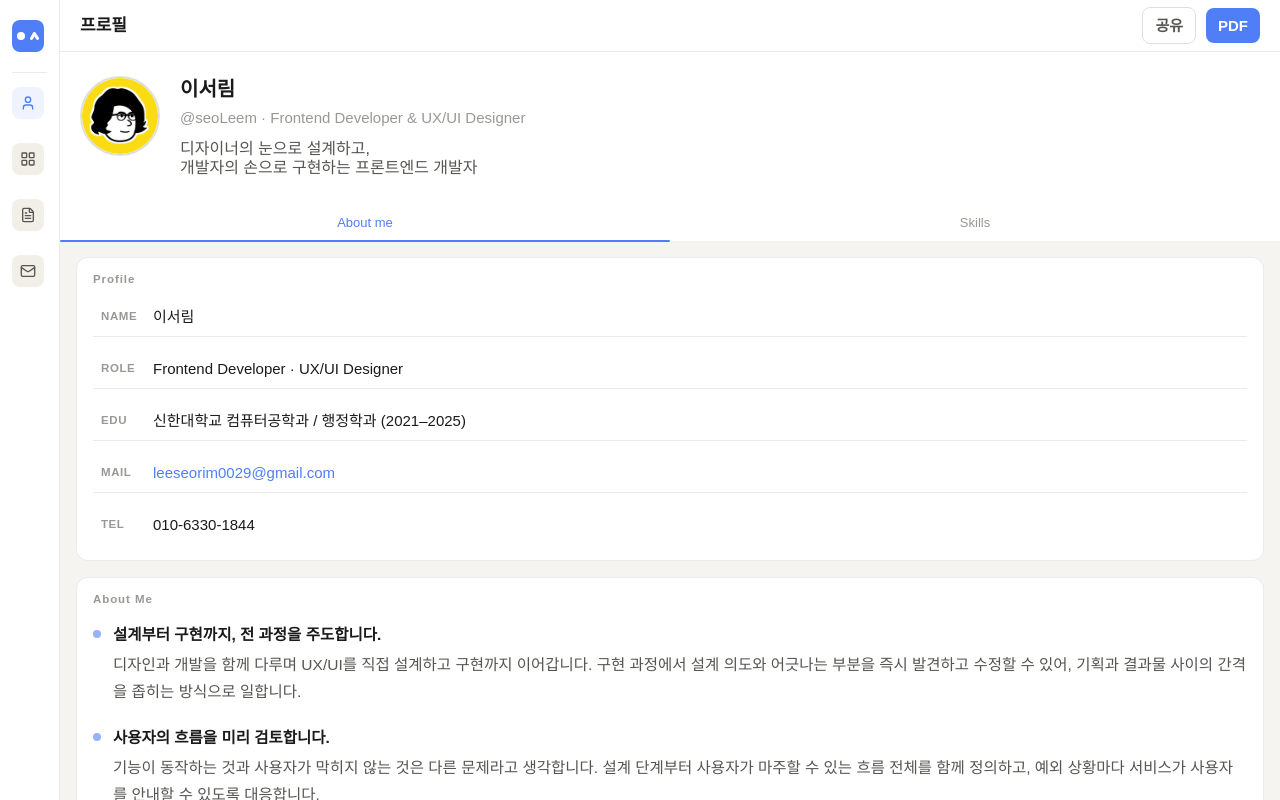
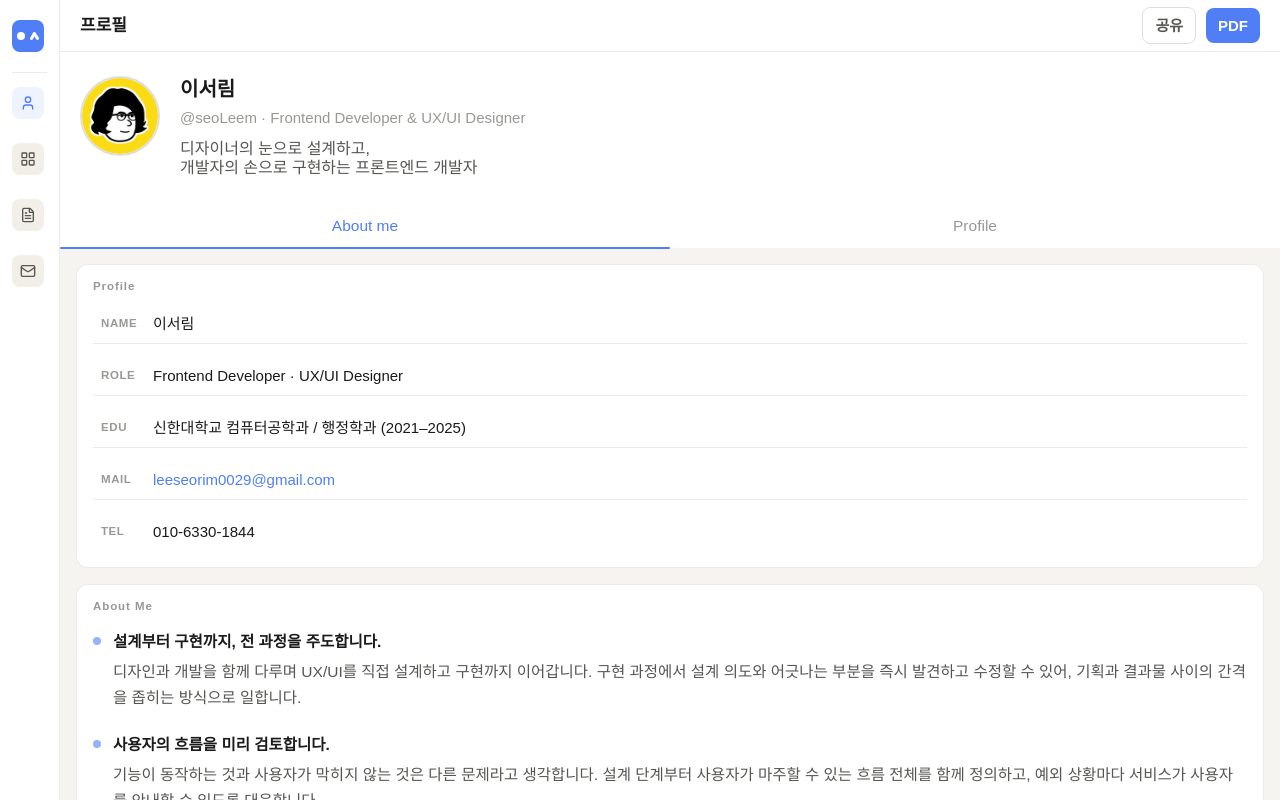
Before and after one commit to Leeseoleem/portfolio-leeseoleem, a React (Vite) app: page / in a window 1280 px wide. Built offline with nearby package versions, Linux system fonts and the light colour scheme; a web font is replaced by a local one.

Commit message:
fix: profile 페이지 구성 개편에 따른 탭 수정

```diff
--- a/src/components/profiles/ProfileInnerTabs.tsx
+++ b/src/components/profiles/ProfileInnerTabs.tsx
@@ -3,11 +3,11 @@ import { motion } from "framer-motion";
 import { useScroll } from "@/contexts/useScroll";
 
 import { AboutPanel } from "./AboutPanel";
-import { SkillsPanel } from "./SkillsPanel";
+import { ProfilePanel } from "./ProfilePanel";
 
 const TABS = [
   { id: "about", label: "About me" },
-  { id: "skills", label: "Skills" },
+  { id: "profile", label: "Profile" },
 ] as const;
 
 type TabId = (typeof TABS)[number]["id"];
@@ -31,7 +31,7 @@ export function ProfileInnerTabs() {
               onClick={() => setActiveTab(tab.id)}
               className={`
                 relative flex-1 pt-3 pb-2
-                text-role
+                text-feed
                 border-none bg-bg-card cursor-pointer
                 transition-colors duration-200
                 ${isActive ? "text-accent" : "text-ink3"}
@@ -64,7 +64,7 @@ export function ProfileInnerTabs() {
         transition={{ duration: 0.5, ease: [0.4, 0, 0.2, 1] }}
         className="flex-1 overflow-y-auto min-h-0"
       >
-        {activeTab === "about" ? <AboutPanel /> : <SkillsPanel />}
+        {activeTab === "about" ? <AboutPanel /> : <ProfilePanel />}
       </motion.div>
     </div>
   );
```
